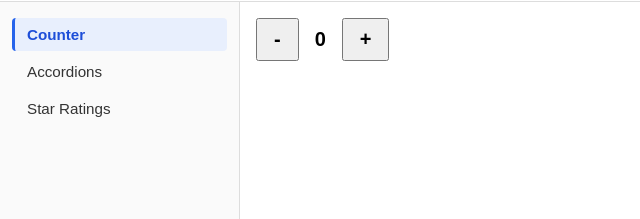
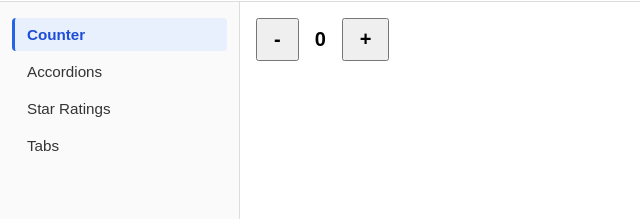
Before and after one commit to ravianand1988/ng-comps-rk, an Angular app: page /counter in a window 1280 px wide. Shown: the part 79-298 px from the top of the page, without its empty margins (0-640 px from the left). Built offline with nearby package versions, Linux system fonts and the light colour scheme.

Commit message:
Add tabs component using new Signal model, Signal

```diff
--- a/src/app/app.routes.ts
+++ b/src/app/app.routes.ts
@@ -8,18 +8,27 @@ export const componentRoutes = [
   {
     path: 'counter',
     title: 'Counter',
-    loadComponent: () => import('./shared/ui/counter/counter').then((m) => m.Counter),
+    loadComponent: () =>
+      import('./shared/ui/counter/counter').then((m) => m.Counter),
   },
   {
     path: 'accordions',
     title: 'Accordions',
     loadComponent: () =>
-      import('./examples/accordion-example/accordion-example').then((m) => m.AccordionExample),
+      import('./examples/accordion-example/accordion-example').then(
+        (m) => m.AccordionExample,
+      ),
   },
   {
     path: 'start-rating',
     title: 'Star Ratings',
-    loadComponent: () => import('./examples/index').then((m) => m.StarRatingExample),
+    loadComponent: () =>
+      import('./examples/index').then((m) => m.StarRatingExample),
+  },
+  {
+    path: 'tabs',
+    title: 'Tabs',
+    loadComponent: () => import('./examples/index').then((m) => m.TabsExample),
   },
 ] satisfies (Route & { path: string; title: string })[];
 
```
